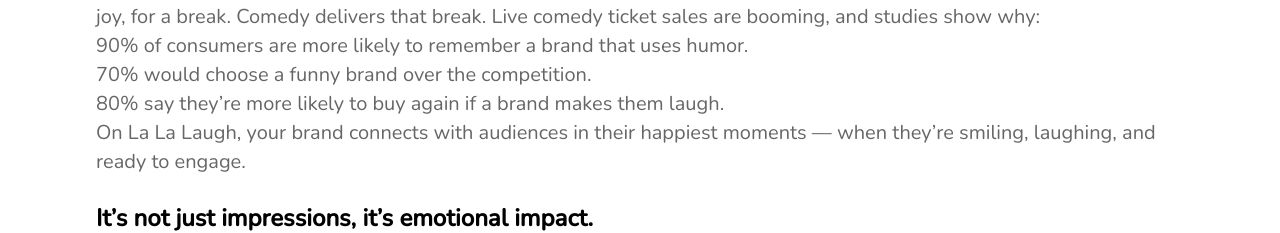
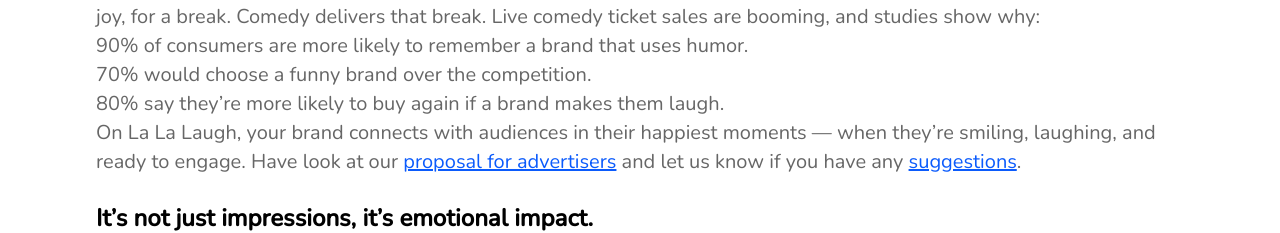
Before and after one commit to Scaleup-Pak/Landing-page-template, a React (Vite) app: page / in a window 1280 px wide. Shown: the part 4108-4341 px from the top of the page. Built offline with nearby package versions, Linux system fonts and the light colour scheme; no server answers.

Commit message:
fix: Update text in Features component for improved clarity and engagement; add links for advertiser proposal and suggestions

```diff
--- a/src/components/Feature.tsx
+++ b/src/components/Feature.tsx
@@ -48,9 +48,7 @@ export function Features() {
                 style={{ fontFamily: "Nunito", color: "rgba(0, 0, 0, 0.60)" }}
                 className="text-left    sm:text-lg md:text-xl lg:text-[20px]    leading-relaxed md:leading-[29px] font-normal"
               >
-                On La La Laugh, your brand connects with audiences in their
-                happiest moments — when they’re smiling, laughing, and ready to
-                engage.
+           On La La Laugh, your brand connects with audiences in their happiest moments — when they’re smiling, laughing, and ready to engage. Have look at our <span className="text-[#0b5bfc]  hover:cursor-pointer underline"> proposal for advertisers</span>  and let us know if you have any <span className="text-[#0b5bfc] underline hover:cursor-pointer">suggestions</span>.
               </p>
               <h2
                 style={{ fontFamily: "Nunito", color:"#000000",fontWeight:600, fontStyle:"normal" }}
```
